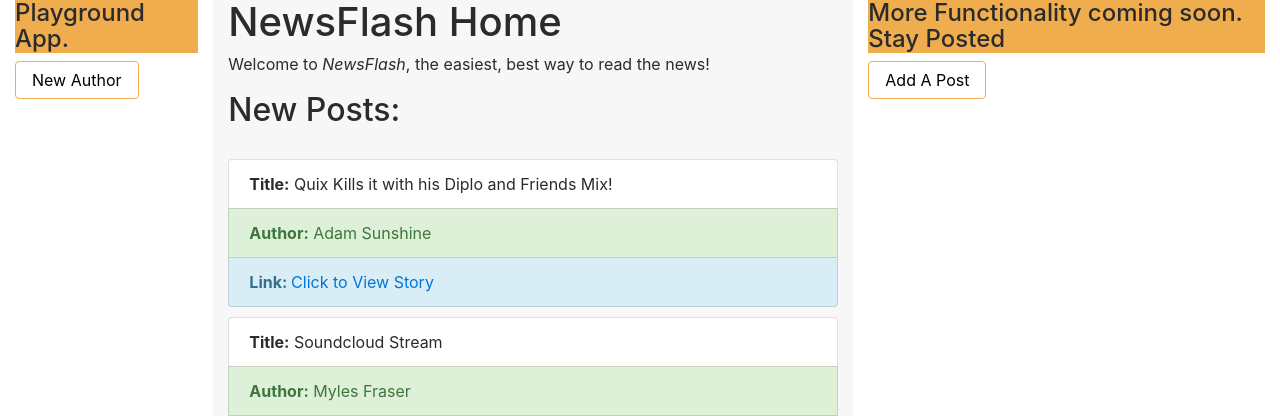
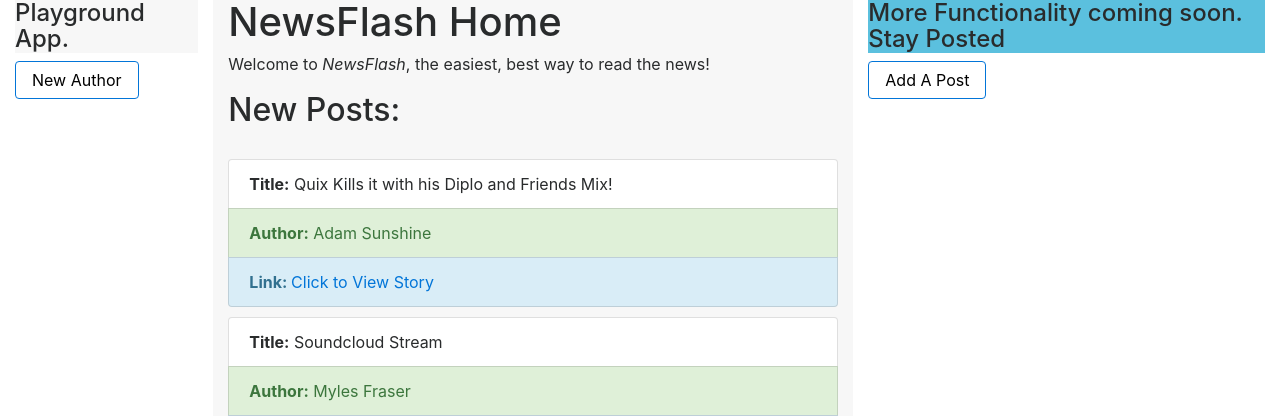
Before and after one commit to thatSunshineKid/newsflash, a Django app: page /flash/ in a window 1280 px wide. Shown: the top 416 px of the page. Run offline with Django 3.2, Linux system fonts and the light colour scheme; data comes from the database, SQL or seed files in the repository; both versions use the stored data as it was after the commit; some libraries are stand-ins or nearby versions.

Commit message:
styling changes

```diff
--- a/flash/templates/base_generic.html
+++ b/flash/templates/base_generic.html
@@ -26,7 +26,7 @@
 
     <div class="row">
       <div class="col-sm-2">
-     <h4 class="bg-warning"> Playground App. </h4>
+     <h4 class="bg-faded"> Playground App. </h4>
      {% block sidebar %}
      {% endblock %}
       </div>
@@ -34,7 +34,7 @@
       {% block content %}{% endblock %}
       </div>
       <div class="col-sm-4">
-        <h4 class="bg-warning"> More Functionality coming soon. Stay Posted </h4>
+        <h4 class="bg-info"> More Functionality coming soon. Stay Posted </h4>
       {% block addpost %}{% endblock %}
       </div>
     </div>
--- a/flash/templates/flash/author_form.html
+++ b/flash/templates/flash/author_form.html
@@ -1,7 +1,7 @@
 {% extends "base_generic.html" %}
 
 {% block sidebar%}
-<a href="/flash" class="btn btn-outline-warning" style="color:black;">Go Back</a>
+<a href="/flash" class="btn btn-outline-primary" style="color:black;">Go Back</a>
 {% endblock %}
 
 {% block content %}
--- a/flash/templates/flash/post_form.html
+++ b/flash/templates/flash/post_form.html
@@ -2,7 +2,7 @@
 
 
 {% block sidebar%}
-<a href="/flash" class="btn btn-outline-warning" style="color:black;">Go Back</a>
+<a href="/flash" class="btn btn-outline-primary" style="color:black;">Go Back</a>
 {% endblock %}
 
 
--- a/flash/templates/index.html
+++ b/flash/templates/index.html
@@ -1,7 +1,7 @@
 {% extends "base_generic.html" %}
 
 {% block sidebar %}
-<a href="/flash/write" class="btn btn-outline-warning" style="color:black;">New Author</a>
+<a href="/flash/write" class="btn btn-outline-primary" style="color:black;">New Author</a>
 
 {% endblock %}
 
@@ -24,6 +24,6 @@
 {% endblock %}
 
 {% block addpost %}
-<a href="/flash/create" class="btn btn-outline-warning" style="color:black;">Add A Post</a>
+<a href="/flash/create" class="btn btn-outline-primary" style="color:black;">Add A Post</a>
 
 {% endblock %}
```
Also changed, not shown: db.sqlite3.
